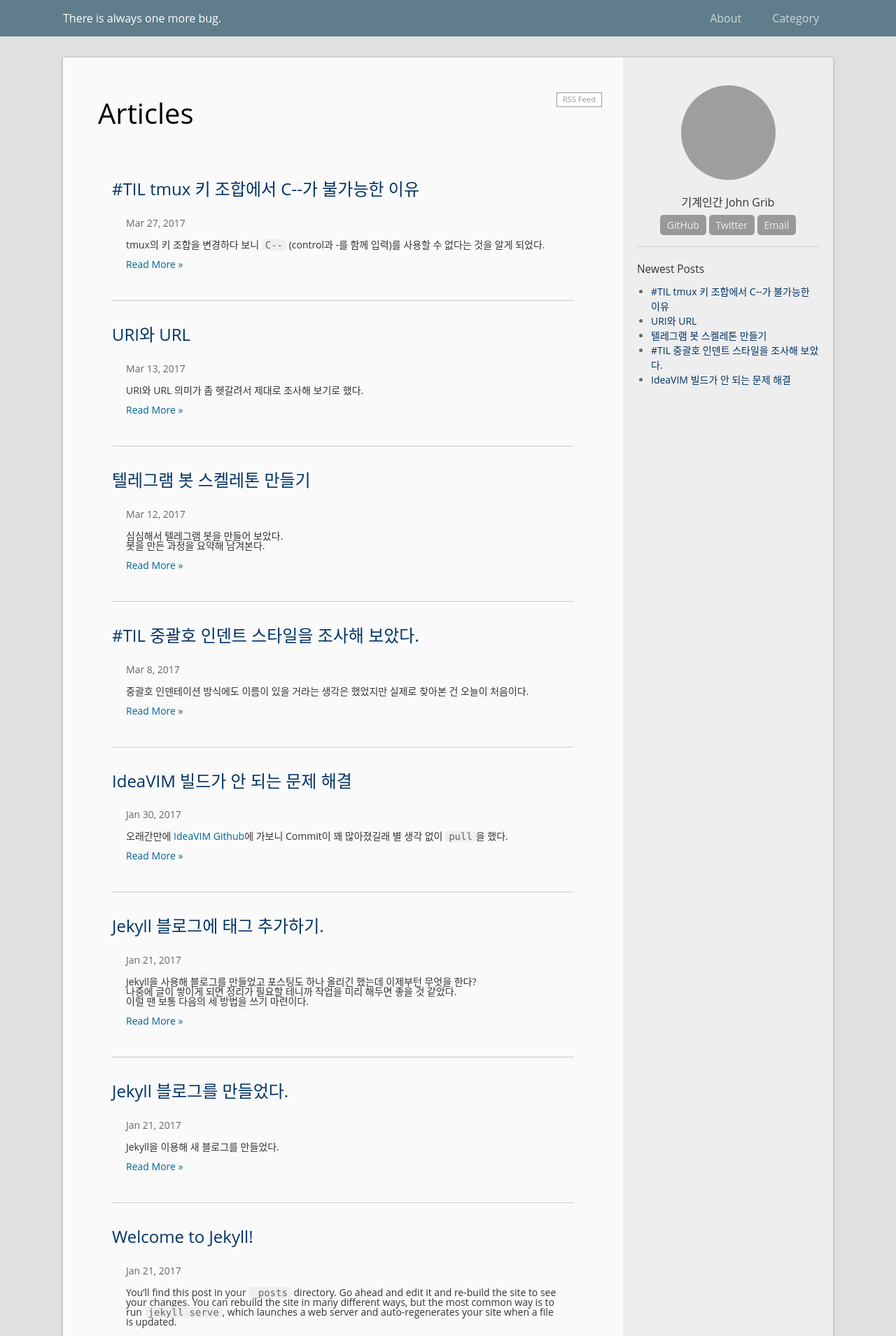
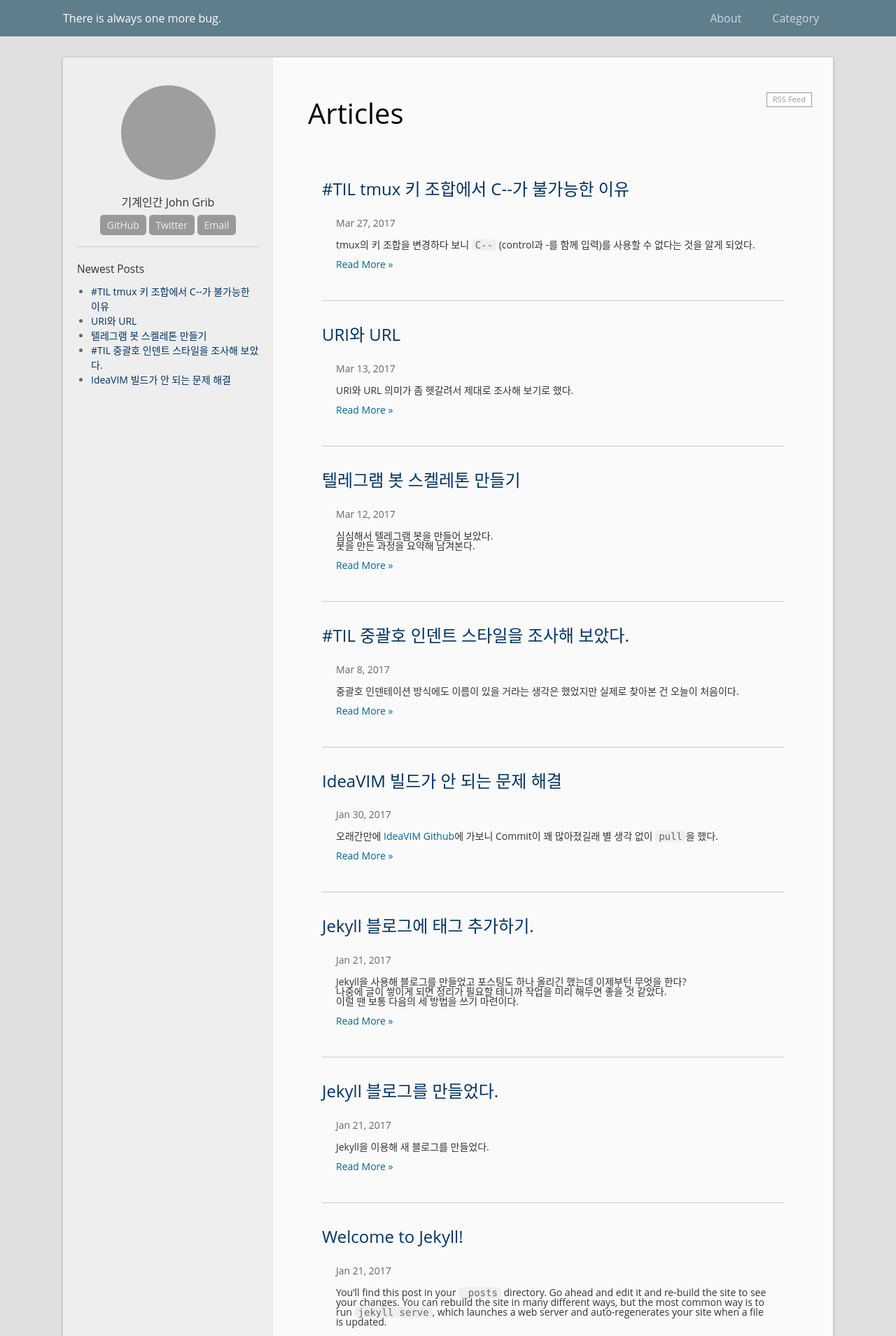
Before and after one commit to johngrib/johngrib.github.io.back, a Jekyll site: the page built from index.html, in a window 1280 px wide. Shown: the top 1909 px of the page at 70% size. Built offline with Jekyll 4.4.1, drawn with Linux system fonts in a browser that asks for light colours; the list of posts is cut into pages by our own code; grey boxes are pictures that could not be loaded.

Commit message:
side-bar 오른쪽에서 왼쪽으로 이동

```diff
--- a/_layouts/default.html
+++ b/_layouts/default.html
@@ -9,11 +9,11 @@
 
     <div class="page-content">
       <div class="wrapper">
+        <div class="col-second">
+          {% include sidebar.html %}
+        </div>
         <div class="col-main">
           {{ content }}
-        </div>
-        <div class="col-second">
-          {% include sidebar.html %}
         </div>
       </div>
     </div>
--- a/_sass/_layout.scss
+++ b/_sass/_layout.scss
@@ -63,7 +63,7 @@
 			position: absolute;
 			width: 300px;
 			height: 100%;
-			left: 800px;
+			// left: 800px;
 			top: 0;
 			background: #EEE;
 		}
```
